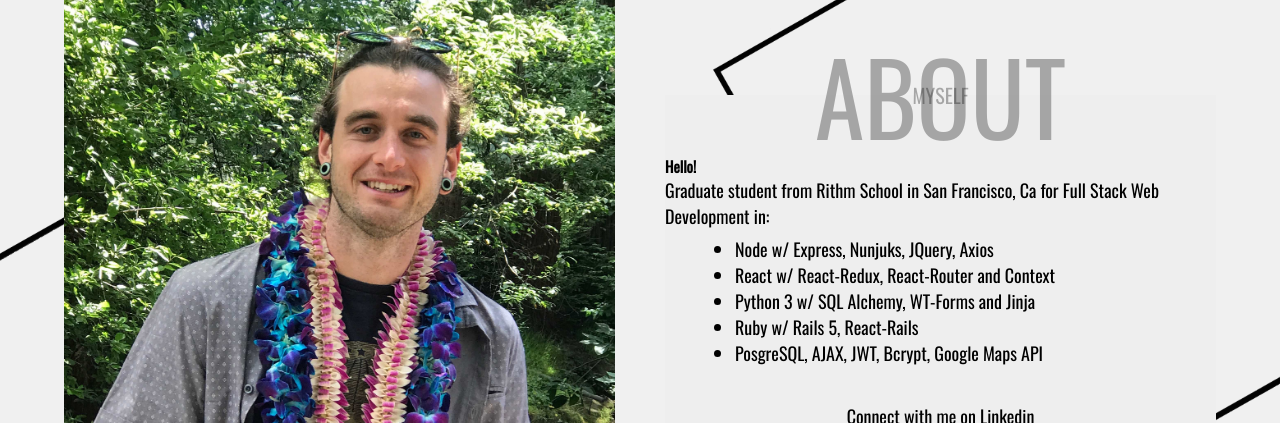
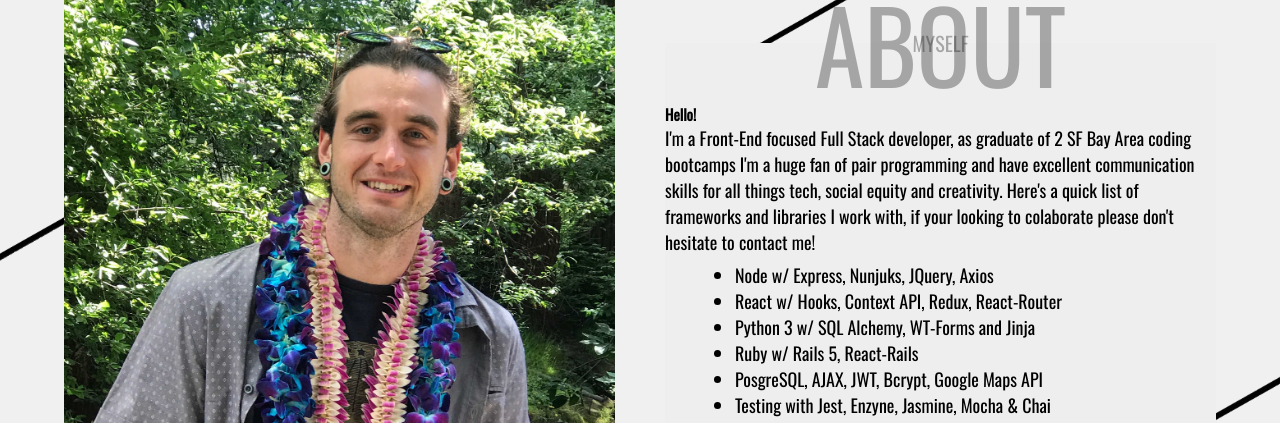
Before and after one commit to lukenems/Portfolio_Site, a website: page index.html in a window 1280 px wide. Shown: the part 890-1313 px from the top of the page. Drawn offline with nearby package versions, Linux system fonts and the light colour scheme.

Commit message:
quick bio update

```diff
--- a/index.html
+++ b/index.html
@@ -56,14 +56,14 @@
                     <h6>Myself</h6>
                 </div>
                 <h2 class="intro">Hello!</h2>
-                <p class="intro">Graduate student from Rithm School in San Francisco, Ca for Full Stack Web Development
-                    in:</p>
+                <p class="intro">I'm a Front-End focused Full Stack developer, as graduate of 2 SF Bay Area coding bootcamps I'm a huge fan of pair programming and have excellent communication skills for all things tech, social equity and creativity. Here's a quick list of frameworks and libraries I work with, if your looking to colaborate please don't hesitate to contact me!</p>
                 <ul id="about-skills">
                     <li>Node w/ Express, Nunjuks, JQuery, Axios</li>
-                    <li>React w/ React-Redux, React-Router and Context</li>
+                    <li>React w/ Hooks, Context API, Redux, React-Router</li>
                     <li>Python 3 w/ SQL Alchemy, WT-Forms and Jinja</li>
                     <li>Ruby w/ Rails 5, React-Rails</li>
                     <li>PosgreSQL, AJAX, JWT, Bcrypt, Google Maps API</li>
+                    <li>Testing with Jest, Enzyne, Jasmine, Mocha & Chai</li>
                 </ul>
 
                 <div class="social-media">
```
